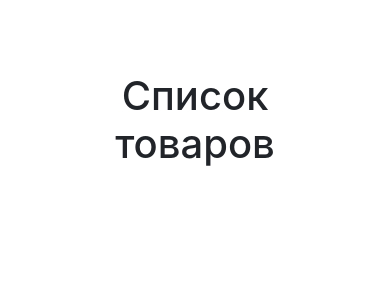
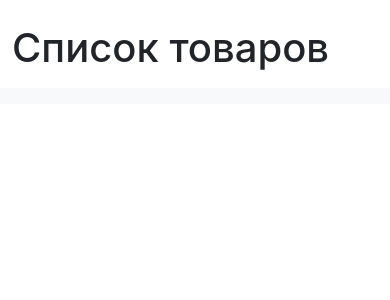
Before and after one commit to thinknetica-django-lab-01/ivnnkt, a Django app: page /goods/ in a window 390 px wide. Shown: the part 56-356 px from the top of the page. Run offline with Django 3.2, Linux system fonts and the light colour scheme; data that the repository does not hold is empty; some libraries are stand-ins or nearby versions.

Commit message:
добавил колонку под теги, вывел теги товаров

```diff
--- a/e_commerce/main/static/main/css/style.css
+++ b/e_commerce/main/static/main/css/style.css
@@ -17,3 +17,23 @@
     margin-top: 0;
     margin-bottom: 1rem;
 }
+
+.row {
+    --bs-gutter-x: 1.5rem;
+    --bs-gutter-y: 0;
+    display: flex;
+    flex-wrap: wrap;
+    margin-top: calc(var(--bs-gutter-y)) * -1);
+    margin-right: calc(var(--bs-gutter-x))/ -2);
+    margin-left: calc(var(--bs-gutter-x))/ -2);
+}
+
+.container, .container-fluid, .container-lg, .container-md, .container-sm, .container-xl, .container-xxl {
+    width: 100%;
+    height: 100%
+    padding-right: var(--bs-gutter-x,.75rem);
+    padding-left: var(--bs-gutter-x,.75rem);
+    margin-right: auto;
+    margin-left: auto;
+    margin-top: 0;
+}
--- a/e_commerce/main/templates/main/base.html
+++ b/e_commerce/main/templates/main/base.html
@@ -29,9 +29,9 @@
 </head>
 <body>
     {% include 'include/header.html' %}
-    <main role="main" class="container">
-
-      <div class="starter-template">
+          <div class="container-fluid">
+              <div class="row">
+                  <main class="col-md-9 ms-sm-auto col-lg-10 px-md-4">
                       {% block content %}
                       {% endblock %}
 
@@ -48,9 +48,17 @@
                               </div>
                           {% endif %}
                       {% endblock %}
+                  </main>
+                  <nav id="sidebarMenu" class="col-md-3 col-lg-2 d-md-block bg-light sidebar collaps">
+                          <div class="position-sticky pt-3">
+                            <ul class="nav flex-column">
+                                {% block tag %}
+                                {% endblock %}
+                            </ul>
                           </div>
-
-    </main>
+                  </nav>
+              </div>
+          </div>
     <script src="https://code.jquery.com/jquery-3.4.1.slim.min.js" integrity="sha384-J6qa4849blE2+poT4WnyKhv5vZF5SrPo0iEjwBvKU7imGFAV0wwj1yYfoRSJoZ+n" crossorigin="anonymous"></script>
     <script>window.jQuery || document.write('<script src="/docs/4.4/assets/js/vendor/jquery.slim.min.js"><\/script>')</script>
     <script src="https://cdn.jsdelivr.net/npm/bootstrap@5.0.0-beta1/dist/js/bootstrap.bundle.min.js" integrity="sha384-ygbV9kiqUc6oa4msXn9868pTtWMgiQaeYH7/t7LECLbyPA2x65Kgf80OJFdroafW" crossorigin="anonymous"></script>
--- a/e_commerce/main/templates/main/product_list.html
+++ b/e_commerce/main/templates/main/product_list.html
@@ -13,3 +13,15 @@
 
     </ul>
 {% endblock %}
+
+{% block tag %}
+{% for product in product_list %}
+  <li class="nav-item">
+    <a class="nav-link" href="#">
+        {{ product.tag }}
+<!--      <svg xmlns="http://www.w3.org/2000/svg" width="24" height="24" viewBox="0 0 24 24" fill="none" stroke="currentColor" stroke-width="2" stroke-linecap="round" stroke-linejoin="round" class="feather feather-layers"><polygon points="12 2 2 7 12 12 22 7 12 2"></polygon><polyline points="2 17 12 22 22 17"></polyline><polyline points="2 12 12 17 22 12"></polyline></svg>-->
+<!--      Integrations-->
+    </a>
+  </li>
+{% endfor %}
+{% endblock %}
--- a/e_commerce/main/views.py
+++ b/e_commerce/main/views.py
@@ -23,7 +23,7 @@
 
 class ProductListView(generic.ListView):
     model = Product
-    paginate_by = 1
+    paginate_by = 2
 
 
 class ProductDetailView(generic.DetailView):
```
Also changed, not shown: e_commerce/main/templates/main/product_detail.html (line endings or trailing spaces). Lines whose indentation alone changed are shown as unchanged.
